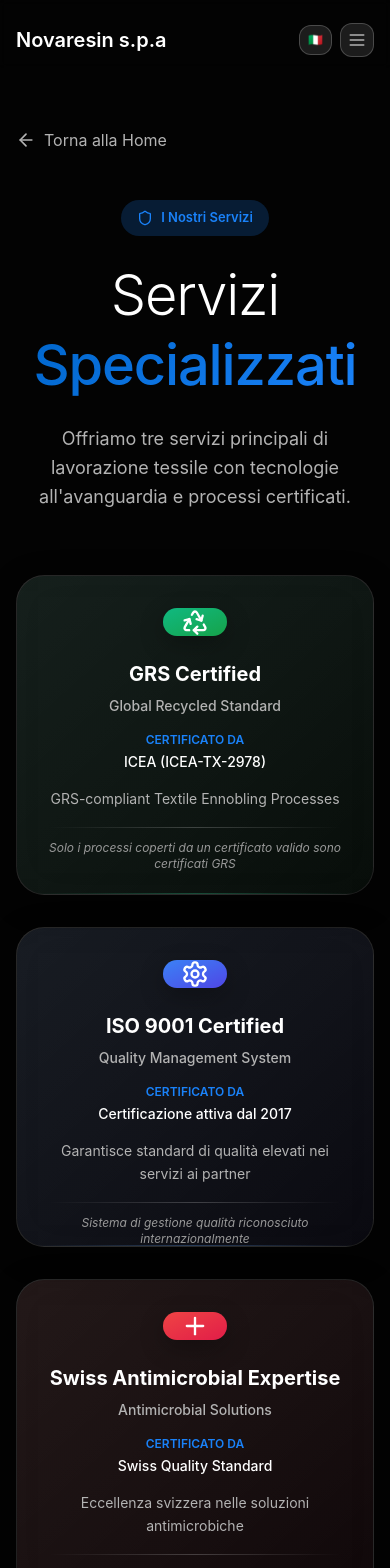
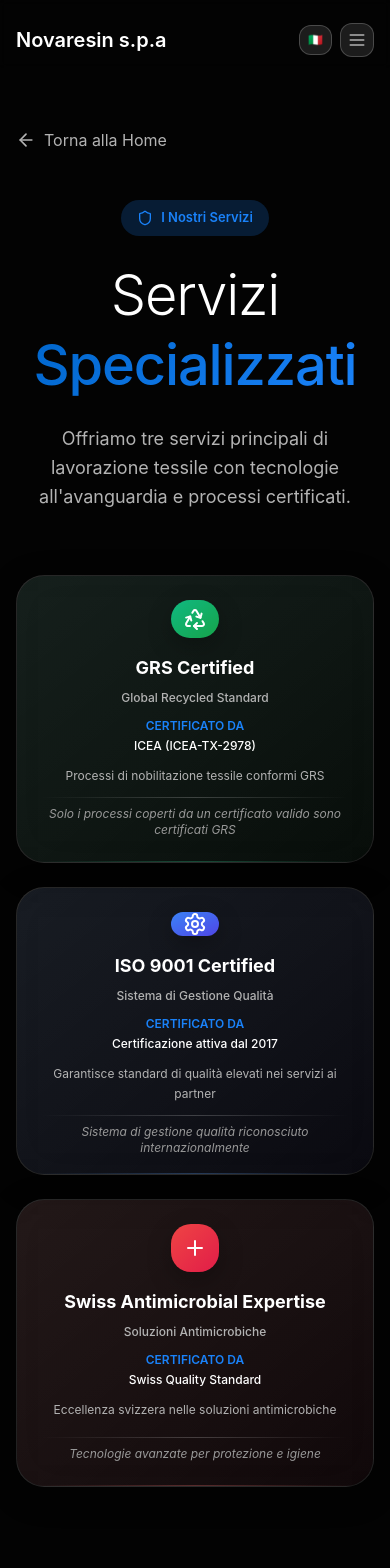
Before and after one commit to Chaba02/assalam-cant, a React (Vite) app: page /services in a window 390 px wide. Shown: the top 1568 px of the page. Built offline with nearby package versions, Linux system fonts and the light colour scheme.

Commit message:
Fix: Improve Services page responsiveness and translations
The Services page has been updated to be fully responsive on mobile devices, resolving image alignment issues on smaller screens. Additionally, all text content across the project has been reviewed and corrected for accurate translation.

```diff
--- a/src/contexts/LanguageContext.tsx
+++ b/src/contexts/LanguageContext.tsx
@@ -106,6 +106,24 @@ const translations: Translations = {
   'services.cta.primary': { IT: 'Contattaci Ora', EN: 'Contact Us Now' },
   'services.cta.secondary': { IT: 'Scarica Brochure', EN: 'Download Brochure' },
 
+  // Certifications Section
+  'certifications.certifiedBy': { IT: 'CERTIFICATO DA', EN: 'CERTIFIED BY' },
+  'certifications.grs.title': { IT: 'GRS Certified', EN: 'GRS Certified' },
+  'certifications.grs.subtitle': { IT: 'Global Recycled Standard', EN: 'Global Recycled Standard' },
+  'certifications.grs.certifier': { IT: 'ICEA (ICEA-TX-2978)', EN: 'ICEA (ICEA-TX-2978)' },
+  'certifications.grs.description': { IT: 'Processi di nobilitazione tessile conformi GRS', EN: 'GRS-compliant Textile Ennobling Processes' },
+  'certifications.grs.note': { IT: 'Solo i processi coperti da un certificato valido sono certificati GRS', EN: 'Only processes covered by a valid certificate are GRS certified' },
+  'certifications.iso.title': { IT: 'ISO 9001 Certified', EN: 'ISO 9001 Certified' },
+  'certifications.iso.subtitle': { IT: 'Sistema di Gestione Qualità', EN: 'Quality Management System' },
+  'certifications.iso.certifier': { IT: 'Certificazione attiva dal 2017', EN: 'Certification active since 2017' },
+  'certifications.iso.description': { IT: 'Garantisce standard di qualità elevati nei servizi ai partner', EN: 'Ensures high quality standards in partner services' },
+  'certifications.iso.note': { IT: 'Sistema di gestione qualità riconosciuto internazionalmente', EN: 'Internationally recognized quality management system' },
+  'certifications.swiss.title': { IT: 'Swiss Antimicrobial Expertise', EN: 'Swiss Antimicrobial Expertise' },
+  'certifications.swiss.subtitle': { IT: 'Soluzioni Antimicrobiche', EN: 'Antimicrobial Solutions' },
+  'certifications.swiss.certifier': { IT: 'Swiss Quality Standard', EN: 'Swiss Quality Standard' },
+  'certifications.swiss.description': { IT: 'Eccellenza svizzera nelle soluzioni antimicrobiche', EN: 'Swiss excellence in antimicrobial solutions' },
+  'certifications.swiss.note': { IT: 'Tecnologie avanzate per protezione e igiene', EN: 'Advanced technologies for protection and hygiene' },
+
   // About Section
   'about.badge': { IT: 'Chi Siamo', EN: 'About Us' },
   'about.title1': { IT: 'Il tuo', EN: 'Your trusted' },
@@ -181,6 +199,34 @@ const translations: Translations = {
   'preview.play.idle': { IT: 'Avvia Demo', EN: 'Start Demo' },
   'preview.play.active': { IT: 'In riproduzione...', EN: 'Playing...' },
   'preview.cta': { IT: 'Richiedi una Demo Personalizzata', EN: 'Request a Custom Demo' },
+
+  // Contact Section
+  'contact.badge': { IT: 'Contatti', EN: 'Contact' },
+  'contact.title': { IT: 'Iniziamo a collaborare', EN: 'Let\'s start collaborating' },
+  'contact.subtitle': { IT: 'Siamo pronti ad ascoltare le tue idee e trasformarle in realtà', EN: 'We are ready to listen to your ideas and turn them into reality' },
+  'contact.form.name': { IT: 'Nome', EN: 'Name' },
+  'contact.form.email': { IT: 'Email', EN: 'Email' },
+  'contact.form.message': { IT: 'Messaggio', EN: 'Message' },
+  'contact.form.send': { IT: 'Invia Messaggio', EN: 'Send Message' },
+  'contact.info.address': { IT: 'Indirizzo', EN: 'Address' },
+  'contact.info.phone': { IT: 'Telefono', EN: 'Phone' },
+  'contact.info.email': { IT: 'Email', EN: 'Email' },
+  'contact.info.hours': { IT: 'Orari', EN: 'Hours' },
+  'contact.info.hours.value': { IT: 'Lun - Ven: 9:00 - 18:00', EN: 'Mon - Fri: 9:00 - 18:00' },
+
+  // Footer
+  'footer.tagline': { IT: 'Eccellenza tessile italiana dal 1985', EN: 'Italian textile excellence since 1985' },
+  'footer.services.title': { IT: 'Servizi', EN: 'Services' },
+  'footer.company.title': { IT: 'Azienda', EN: 'Company' },
+  'footer.support.title': { IT: 'Supporto', EN: 'Support' },
+  'footer.legal.title': { IT: 'Legale', EN: 'Legal' },
+  'footer.privacy': { IT: 'Privacy Policy', EN: 'Privacy Policy' },
+  'footer.terms': { IT: 'Termini di Servizio', EN: 'Terms of Service' },
+  'footer.cookies': { IT: 'Cookie Policy', EN: 'Cookie Policy' },
+  'footer.support.faq': { IT: 'FAQ', EN: 'FAQ' },
+  'footer.support.help': { IT: 'Centro Assistenza', EN: 'Help Center' },
+  'footer.support.contact': { IT: 'Contattaci', EN: 'Contact Us' },
+  'footer.copyright': { IT: 'Tutti i diritti riservati.', EN: 'All rights reserved.' },
 
   // Loading and feedback
   'loading': { IT: 'Caricamento...', EN: 'Loading...' },
--- a/src/pages/Services.tsx
+++ b/src/pages/Services.tsx
@@ -1,3 +1,4 @@
+
 import React from 'react';
 import {
   Droplets,
@@ -87,11 +88,11 @@ const Services = () => {
     {
       id: 'grs',
       icon: Recycle,
-      title: 'GRS Certified',
-      subtitle: 'Global Recycled Standard',
-      certifier: 'ICEA (ICEA-TX-2978)',
-      description: 'GRS-compliant Textile Ennobling Processes',
-      note: 'Solo i processi coperti da un certificato valido sono certificati GRS',
+      title: t('certifications.grs.title'),
+      subtitle: t('certifications.grs.subtitle'),
+      certifier: t('certifications.grs.certifier'),
+      description: t('certifications.grs.description'),
+      note: t('certifications.grs.note'),
       gradient: 'from-emerald-400 to-green-500',
       bgGradient: 'from-emerald-500/15 to-green-600/10',
       iconBg: 'from-emerald-500 to-green-600'
@@ -99,11 +100,11 @@ const Services = () => {
     {
       id: 'iso',
       icon: Settings,
-      title: 'ISO 9001 Certified',
-      subtitle: 'Quality Management System',
-      certifier: 'Certificazione attiva dal 2017',
-      description: 'Garantisce standard di qualità elevati nei servizi ai partner',
-      note: 'Sistema di gestione qualità riconosciuto internazionalmente',
+      title: t('certifications.iso.title'),
+      subtitle: t('certifications.iso.subtitle'),
+      certifier: t('certifications.iso.certifier'),
+      description: t('certifications.iso.description'),
+      note: t('certifications.iso.note'),
       gradient: 'from-blue-400 to-indigo-500',
       bgGradient: 'from-blue-500/15 to-indigo-600/10',
       iconBg: 'from-blue-500 to-indigo-600'
@@ -111,11 +112,11 @@ const Services = () => {
     {
       id: 'swiss',
       icon: Plus,
-      title: 'Swiss Antimicrobial Expertise',
-      subtitle: 'Antimicrobial Solutions',
-      certifier: 'Swiss Quality Standard',
-      description: 'Eccellenza svizzera nelle soluzioni antimicrobiche',
-      note: 'Tecnologie avanzate per protezione e igiene',
+      title: t('certifications.swiss.title'),
+      subtitle: t('certifications.swiss.subtitle'),
+      certifier: t('certifications.swiss.certifier'),
+      description: t('certifications.swiss.description'),
+      note: t('certifications.swiss.note'),
       gradient: 'from-red-400 to-rose-500',
       bgGradient: 'from-red-500/15 to-rose-600/10',
       iconBg: 'from-red-500 to-rose-600'
@@ -155,11 +156,11 @@ const Services = () => {
               {t('services.subtitle')}
             </p>
 
-            {/* Enhanced Professional Certification Cards */}
-            <div className="grid grid-cols-1 md:grid-cols-3 gap-8 max-w-6xl mx-auto">
+            {/* Enhanced Professional Certification Cards - Responsive */}
+            <div className="grid grid-cols-1 lg:grid-cols-3 gap-6 lg:gap-8 max-w-7xl mx-auto">
               {certifications.map((cert, index) => (
                 <div key={cert.id} className="group">
-                  <div className="relative h-80 overflow-hidden rounded-3xl backdrop-blur-xl bg-gradient-to-br from-white/[0.08] via-white/[0.05] to-white/[0.02] border border-white/10 shadow-[0_8px_32px_rgba(0,0,0,0.3)] hover:shadow-[0_12px_48px_rgba(0,0,0,0.4)] transition-all duration-700 hover:-translate-y-2 hover:scale-[1.02]">
+                  <div className="relative h-72 sm:h-80 overflow-hidden rounded-3xl backdrop-blur-xl bg-gradient-to-br from-white/[0.08] via-white/[0.05] to-white/[0.02] border border-white/10 shadow-[0_8px_32px_rgba(0,0,0,0.3)] hover:shadow-[0_12px_48px_rgba(0,0,0,0.4)] transition-all duration-700 hover:-translate-y-2 hover:scale-[1.02]">
                     {/* Glassmorphism background overlay */}
                     <div className={`absolute inset-0 bg-gradient-to-br ${cert.bgGradient} opacity-40 group-hover:opacity-60 transition-all duration-700`}></div>
 
@@ -167,41 +168,41 @@ const Services = () => {
                     <div className={`absolute inset-0 rounded-3xl bg-gradient-to-r ${cert.gradient} opacity-0 group-hover:opacity-20 blur-xl transition-all duration-700`}></div>
 
                     {/* Content */}
-                    <div className="relative z-10 p-8 h-full flex flex-col">
+                    <div className="relative z-10 p-6 sm:p-8 h-full flex flex-col">
                       {/* Icon */}
-                      <div className={`w-16 h-16 mx-auto mb-6 bg-gradient-to-br ${cert.iconBg} rounded-2xl flex items-center justify-center group-hover:scale-110 group-hover:rotate-3 transition-all duration-500 shadow-[0_8px_24px_rgba(0,0,0,0.3)]`}>
-                        <cert.icon className="text-white" size={28} />
+                      <div className={`w-12 h-12 sm:w-16 sm:h-16 mx-auto mb-4 sm:mb-6 bg-gradient-to-br ${cert.iconBg} rounded-2xl flex items-center justify-center group-hover:scale-110 group-hover:rotate-3 transition-all duration-500 shadow-[0_8px_24px_rgba(0,0,0,0.3)]`}>
+                        <cert.icon className="text-white" size={24} />
                       </div>
 
                       {/* Title */}
-                      <h3 className="text-xl font-bold text-white mb-2 group-hover:text-opacity-90 transition-colors duration-500">
+                      <h3 className="text-lg sm:text-xl font-bold text-white mb-2 group-hover:text-opacity-90 transition-colors duration-500 text-center">
                         {cert.title}
                       </h3>
 
                       {/* Subtitle */}
-                      <p className="text-sm text-chapp-gray-300 mb-4 font-medium">
+                      <p className="text-xs sm:text-sm text-chapp-gray-300 mb-3 sm:mb-4 font-medium text-center">
                         {cert.subtitle}
                       </p>
 
                       {/* Certifier */}
-                      <div className="mb-4">
+                      <div className="mb-3 sm:mb-4 text-center">
                         <p className="text-xs text-chapp-accent-blue font-semibold mb-1">
-                          CERTIFICATO DA
+                          {t('certifications.certifiedBy')}
                         </p>
-                        <p className="text-sm text-white font-medium">
+                        <p className="text-xs sm:text-sm text-white font-medium">
                           {cert.certifier}
                         </p>
                       </div>
 
                       {/* Description */}
-                      <p className="text-sm text-chapp-gray-300 leading-relaxed mb-4 flex-grow">
+                      <p className="text-xs sm:text-sm text-chapp-gray-300 leading-relaxed mb-3 sm:mb-4 flex-grow text-center">
                         {cert.description}
                       </p>
 
                       {/* Note */}
                       <div className="mt-auto">
-                        <div className="h-px bg-gradient-to-r from-transparent via-white/20 to-transparent mb-3"></div>
-                        <p className="text-xs text-chapp-gray-400 italic">
+                        <div className="h-px bg-gradient-to-r from-transparent via-white/20 to-transparent mb-2 sm:mb-3"></div>
+                        <p className="text-xs text-chapp-gray-400 italic text-center">
                           {cert.note}
                         </p>
                       </div>
@@ -220,68 +221,68 @@ const Services = () => {
         </div>
       </section>
 
-      {/* Services Section */}
+      {/* Services Section - Responsive */}
       <section className="section-chapp bg-chapp-dark-bg">
         <div className="container-chapp">
-          <div className="space-y-32">
+          <div className="space-y-20 sm:space-y-32">
             {services.map((service, index) => (
               <div key={service.id} className="relative group">
                 {/* Elegant Enhanced Separator */}
                 {index > 0 && (
-                  <div className="absolute -top-16 left-1/2 transform -translate-x-1/2 flex flex-col items-center">
+                  <div className="absolute -top-10 sm:-top-16 left-1/2 transform -translate-x-1/2 flex flex-col items-center">
                     <div className="w-2 h-2 bg-chapp-accent-blue rounded-full animate-pulse mb-4"></div>
-                    <div className="w-px h-12 bg-gradient-to-b from-chapp-accent-blue via-chapp-accent-blue/50 to-transparent"></div>
-                    <div className="w-8 h-8 border border-chapp-accent-blue/30 rounded-full flex items-center justify-center mt-4 bg-chapp-dark-bg">
+                    <div className="w-px h-8 sm:h-12 bg-gradient-to-b from-chapp-accent-blue via-chapp-accent-blue/50 to-transparent"></div>
+                    <div className="w-6 sm:w-8 h-6 sm:h-8 border border-chapp-accent-blue/30 rounded-full flex items-center justify-center mt-4 bg-chapp-dark-bg">
                       <div className="w-1.5 h-1.5 bg-chapp-accent-blue rounded-full animate-glow"></div>
                     </div>
-                    <div className="w-px h-12 bg-gradient-to-b from-transparent via-chapp-accent-blue/50 to-chapp-accent-blue mt-4"></div>
+                    <div className="w-px h-8 sm:h-12 bg-gradient-to-b from-transparent via-chapp-accent-blue/50 to-chapp-accent-blue mt-4"></div>
                     <div className="w-2 h-2 bg-chapp-accent-blue rounded-full animate-pulse mt-4"></div>
                   </div>
                 )}
 
-                <div className="grid grid-cols-1 lg:grid-cols-2 gap-16 lg:gap-24 items-center">
+                <div className="grid grid-cols-1 lg:grid-cols-2 gap-8 sm:gap-12 lg:gap-16 xl:gap-24 items-center">
                   {/* Content */}
-                  <div className={`${index % 2 === 1 ? 'lg:order-2' : ''} space-y-8`}>
-                    <div className="space-y-6">
-                      <div className="w-20 h-20 rounded-3xl glass-dark border border-chapp-accent-blue/20 flex items-center justify-center group-hover:border-chapp-accent-blue/40 transition-all duration-500">
-                        <service.icon className="text-chapp-accent-blue group-hover:scale-110 transition-transform duration-300" size={36} />
+                  <div className={`${index % 2 === 1 ? 'lg:order-2' : ''} space-y-6 sm:space-y-8`}>
+                    <div className="space-y-4 sm:space-y-6">
+                      <div className="w-16 h-16 sm:w-20 sm:h-20 rounded-3xl glass-dark border border-chapp-accent-blue/20 flex items-center justify-center group-hover:border-chapp-accent-blue/40 transition-all duration-500 mx-auto lg:mx-0">
+                        <service.icon className="text-chapp-accent-blue group-hover:scale-110 transition-transform duration-300" size={28} />
                       </div>
-                      <h2 className="text-display-lg text-chapp-title font-light tracking-tight">
+                      <h2 className="text-display-md sm:text-display-lg text-chapp-title font-light tracking-tight text-center lg:text-left">
                         {service.title}
                       </h2>
                     </div>
 
-                    <p className="text-body-xl text-chapp-body leading-relaxed">
+                    <p className="text-body-lg sm:text-body-xl text-chapp-body leading-relaxed text-center lg:text-left">
                       {service.longDescription}
                     </p>
 
                     {/* Features */}
-                    <div className="space-y-6">
-                      <h3 className="text-heading-lg text-chapp-white font-medium">{t('services.featuresTitle')}</h3>
-                      <div className="space-y-4">
+                    <div className="space-y-4 sm:space-y-6">
+                      <h3 className="text-heading-md sm:text-heading-lg text-chapp-white font-medium text-center lg:text-left">{t('services.featuresTitle')}</h3>
+                      <div className="space-y-3 sm:space-y-4">
                         {service.features.map((feature, featureIndex) => (
-                          <div key={featureIndex} className="flex items-start gap-4 group/item">
+                          <div key={featureIndex} className="flex items-start gap-3 sm:gap-4 group/item">
                             <div className="w-2 h-2 bg-chapp-accent-blue rounded-full mt-2.5 flex-shrink-0 group-hover/item:scale-150 transition-transform duration-300"></div>
-                            <span className="text-chapp-gray-300 text-body-lg leading-relaxed group-hover/item:text-chapp-white transition-colors duration-300">{feature}</span>
+                            <span className="text-chapp-gray-300 text-body-md sm:text-body-lg leading-relaxed group-hover/item:text-chapp-white transition-colors duration-300">{feature}</span>
                           </div>
                         ))}
                       </div>
                     </div>
 
                     {/* Benefits */}
-                    <div className="space-y-6">
-                      <h3 className="text-heading-lg text-chapp-white font-medium">{t('services.benefitsTitle')}</h3>
-                      <div className="space-y-4">
+                    <div className="space-y-4 sm:space-y-6">
+                      <h3 className="text-heading-md sm:text-heading-lg text-chapp-white font-medium text-center lg:text-left">{t('services.benefitsTitle')}</h3>
+                      <div className="space-y-3 sm:space-y-4">
                         {service.benefits.map((benefit, benefitIndex) => (
-                          <div key={benefitIndex} className="flex items-start gap-4 group/benefit">
+                          <div key={benefitIndex} className="flex items-start gap-3 sm:gap-4 group/benefit">
                             <CheckCircle size={20} className="text-chapp-accent-blue/60 flex-shrink-0 mt-0.5 group-hover/benefit:text-chapp-accent-blue group-hover/benefit:scale-110 transition-all duration-300" />
-                            <span className="text-chapp-gray-300 text-body-lg leading-relaxed group-hover/benefit:text-chapp-white transition-colors duration-300">{benefit}</span>
+                            <span className="text-chapp-gray-300 text-body-md sm:text-body-lg leading-relaxed group-hover/benefit:text-chapp-white transition-colors duration-300">{benefit}</span>
                           </div>
                         ))}
                       </div>
                     </div>
 
-                    <div className="pt-6">
+                    <div className="pt-4 sm:pt-6 text-center lg:text-left">
                       <a
                         href="/#contact"
                         className="btn-chapp-primary inline-flex items-center gap-2 hover-glow-blue"
@@ -292,24 +293,24 @@ const Services = () => {
                     </div>
                   </div>
 
-                  {/* Enhanced Animated Visual Element */}
+                  {/* Enhanced Animated Visual Element - Responsive */}
                   <div className={`${index % 2 === 1 ? 'lg:order-1' : ''} flex items-center justify-center`}>
                     <div className="relative group/visual">
-                      <div className="w-96 h-96 rounded-full border border-chapp-white/5 bg-chapp-white/[0.02] flex items-center justify-center backdrop-blur-sm group-hover/visual:border-chapp-white/15 transition-all duration-1000 animate-pulse">
-                        <div className="w-72 h-72 rounded-full border border-chapp-white/10 bg-chapp-white/[0.03] flex items-center justify-center group-hover/visual:border-chapp-accent-blue/40 group-hover/visual:rotate-45 transition-all duration-1000">
-                          <div className="w-48 h-48 rounded-full border border-chapp-accent-blue/20 bg-chapp-accent-blue/5 flex items-center justify-center group-hover/visual:bg-chapp-accent-blue/15 group-hover/visual:scale-110 group-hover/visual:rotate-90 transition-all duration-700">
-                            <div className="w-32 h-32 rounded-full bg-chapp-accent-blue/10 flex items-center justify-center group-hover/visual:bg-chapp-accent-blue/20 group-hover/visual:scale-125 transition-all duration-500">
-                              <service.icon className="text-chapp-accent-blue group-hover/visual:scale-150 group-hover/visual:rotate-12 group-hover/visual:text-blue-300 transition-all duration-500" size={64} />
+                      <div className="w-64 h-64 sm:w-80 sm:h-80 lg:w-96 lg:h-96 rounded-full border border-chapp-white/5 bg-chapp-white/[0.02] flex items-center justify-center backdrop-blur-sm group-hover/visual:border-chapp-white/15 transition-all duration-1000 animate-pulse">
+                        <div className="w-48 h-48 sm:w-60 sm:h-60 lg:w-72 lg:h-72 rounded-full border border-chapp-white/10 bg-chapp-white/[0.03] flex items-center justify-center group-hover/visual:border-chapp-accent-blue/40 group-hover/visual:rotate-45 transition-all duration-1000">
+                          <div className="w-32 h-32 sm:w-40 sm:h-40 lg:w-48 lg:h-48 rounded-full border border-chapp-accent-blue/20 bg-chapp-accent-blue/5 flex items-center justify-center group-hover/visual:bg-chapp-accent-blue/15 group-hover/visual:scale-110 group-hover/visual:rotate-90 transition-all duration-700">
+                            <div className="w-20 h-20 sm:w-24 sm:h-24 lg:w-32 lg:h-32 rounded-full bg-chapp-accent-blue/10 flex items-center justify-center group-hover/visual:bg-chapp-accent-blue/20 group-hover/visual:scale-125 transition-all duration-500">
+                              <service.icon className="text-chapp-accent-blue group-hover/visual:scale-150 group-hover/visual:rotate-12 group-hover/visual:text-blue-300 transition-all duration-500" size={48} />
                             </div>
                           </div>
                         </div>
                       </div>
-                      {/* Enhanced Floating particles */}
-                      <div className="absolute top-1/4 right-1/4 w-3 h-3 bg-chapp-accent-blue rounded-full animate-bounce opacity-60" style={{ animationDelay: '0s' }}></div>
-                      <div className="absolute bottom-1/3 left-1/4 w-2 h-2 bg-blue-300 rounded-full animate-bounce opacity-80" style={{ animationDelay: '1s' }}></div>
-                      <div className="absolute top-2/3 right-1/3 w-1.5 h-1.5 bg-chapp-accent-blue rounded-full animate-bounce opacity-70" style={{ animationDelay: '2s' }}></div>
-                      <div className="absolute top-1/3 left-1/3 w-2.5 h-2.5 bg-blue-400 rounded-full animate-bounce opacity-50" style={{ animationDelay: '0.5s' }}></div>
-                      <div className="absolute bottom-1/4 right-1/2 w-1 h-1 bg-chapp-accent-blue rounded-full animate-bounce opacity-90" style={{ animationDelay: '1.5s' }}></div>
+                      {/* Enhanced Floating particles - Responsive */}
+                      <div className="absolute top-1/4 right-1/4 w-2 h-2 sm:w-3 sm:h-3 bg-chapp-accent-blue rounded-full animate-bounce opacity-60" style={{ animationDelay: '0s' }}></div>
+                      <div className="absolute bottom-1/3 left-1/4 w-1.5 h-1.5 sm:w-2 sm:h-2 bg-blue-300 rounded-full animate-bounce opacity-80" style={{ animationDelay: '1s' }}></div>
+                      <div className="absolute top-2/3 right-1/3 w-1 h-1 sm:w-1.5 sm:h-1.5 bg-chapp-accent-blue rounded-full animate-bounce opacity-70" style={{ animationDelay: '2s' }}></div>
+                      <div className="absolute top-1/3 left-1/3 w-2 h-2 sm:w-2.5 sm:h-2.5 bg-blue-400 rounded-full animate-bounce opacity-50" style={{ animationDelay: '0.5s' }}></div>
+                      <div className="absolute bottom-1/4 right-1/2 w-0.5 h-0.5 sm:w-1 sm:h-1 bg-chapp-accent-blue rounded-full animate-bounce opacity-90" style={{ animationDelay: '1.5s' }}></div>
                     </div>
                   </div>
                 </div>
@@ -322,14 +323,14 @@ const Services = () => {
       {/* CTA Section */}
       <section className="section-chapp bg-chapp-dark-bg">
         <div className="container-chapp">
-          <div className="card-premium-dark rounded-4xl p-16 text-center apple-glow hover:bg-white/5 transition-all duration-500">
-            <h2 className="text-display-lg text-chapp-title mb-6 font-light">
+          <div className="card-premium-dark rounded-4xl p-8 sm:p-12 lg:p-16 text-center apple-glow hover:bg-white/5 transition-all duration-500">
+            <h2 className="text-display-md sm:text-display-lg text-chapp-title mb-4 sm:mb-6 font-light">
               {t('services.cta.title')}
             </h2>
-            <p className="text-body-xl text-chapp-body mb-10 max-w-2xl mx-auto leading-relaxed">
+            <p className="text-body-lg sm:text-body-xl text-chapp-body mb-8 sm:mb-10 max-w-2xl mx-auto leading-relaxed">
               {t('services.cta.description')}
             </p>
-            <div className="flex flex-col sm:flex-row gap-6 justify-center">
+            <div className="flex flex-col sm:flex-row gap-4 sm:gap-6 justify-center">
               <a href="/#contact" className="btn-chapp-primary hover-glow-blue">
                 {t('services.cta.primary')}
               </a>
```
